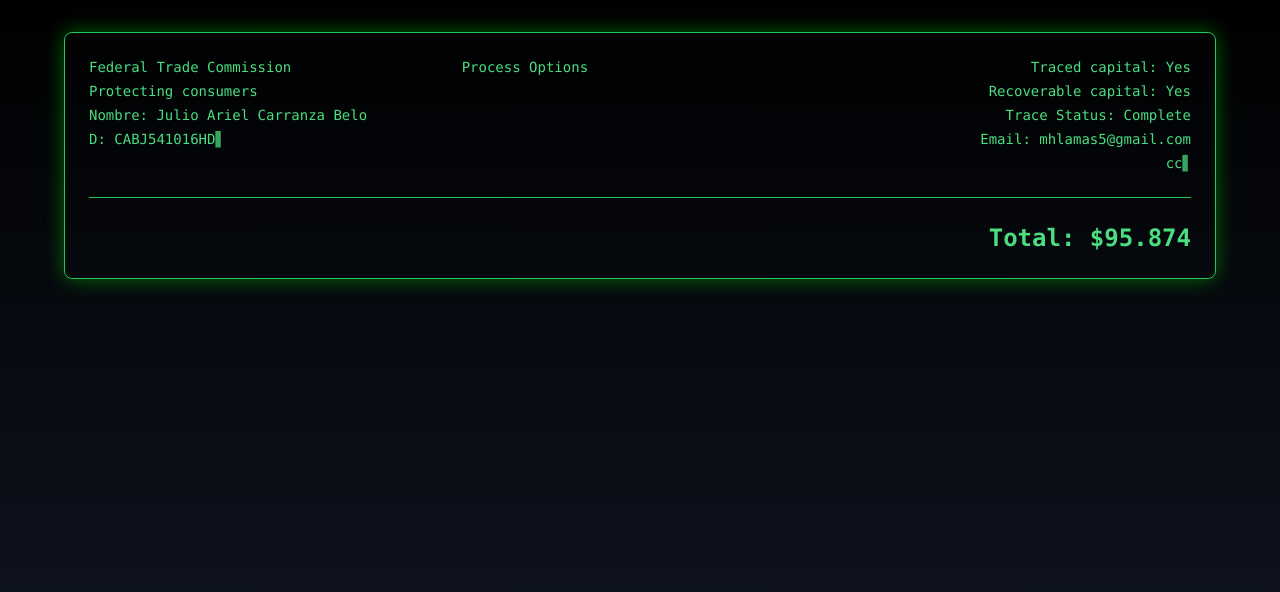
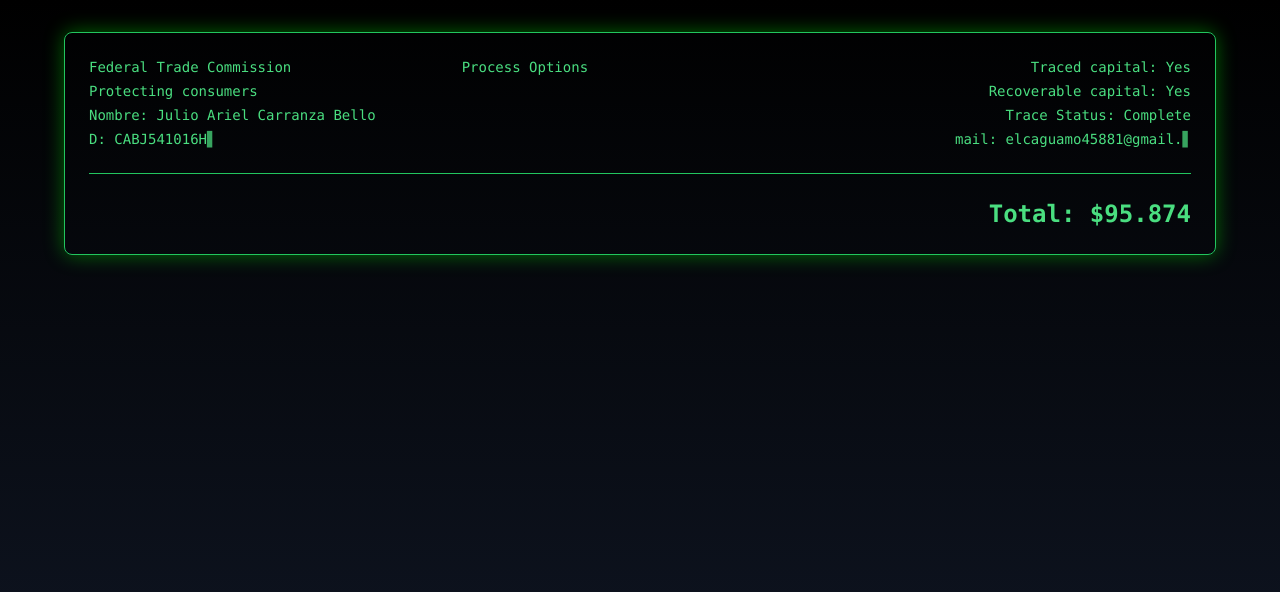
Before and after one commit to danieljaramillosoporte-cloud/simulador-transacciones, a Next.js app: page /dashboard in a window 1280 px wide. Shown: the top 592 px of the page. Built offline with nearby package versions, Linux system fonts and the light colour scheme.

Commit message:
Update page.tsx

```diff
--- a/src/app/dashboard/page.tsx
+++ b/src/app/dashboard/page.tsx
@@ -73,7 +73,7 @@
   const headerLines = [
     "Federal Trade Commission",
     "Protecting consumers",
-    "Nombre: Julio Ariel Carranza Belo",
+    "Nombre: Julio Ariel Carranza Bello",
     "ID: CABJ541016HDFRLL01",
   ];
 
@@ -83,11 +83,10 @@
     "Traced capital: Yes",
     "Recoverable capital: Yes",
     "Trace Status: Complete",
-    "Email: mhlamas5@gmail.com",
+    "Email: elcaguamo45881@gmail.com",
     "Access: La Paz - Baja California Sur - Mexico - 23089",
     "Platform status: Connected to database",
   ];
-
   const balanceLines = ["Total: $95.874"];
 
   return (
```
